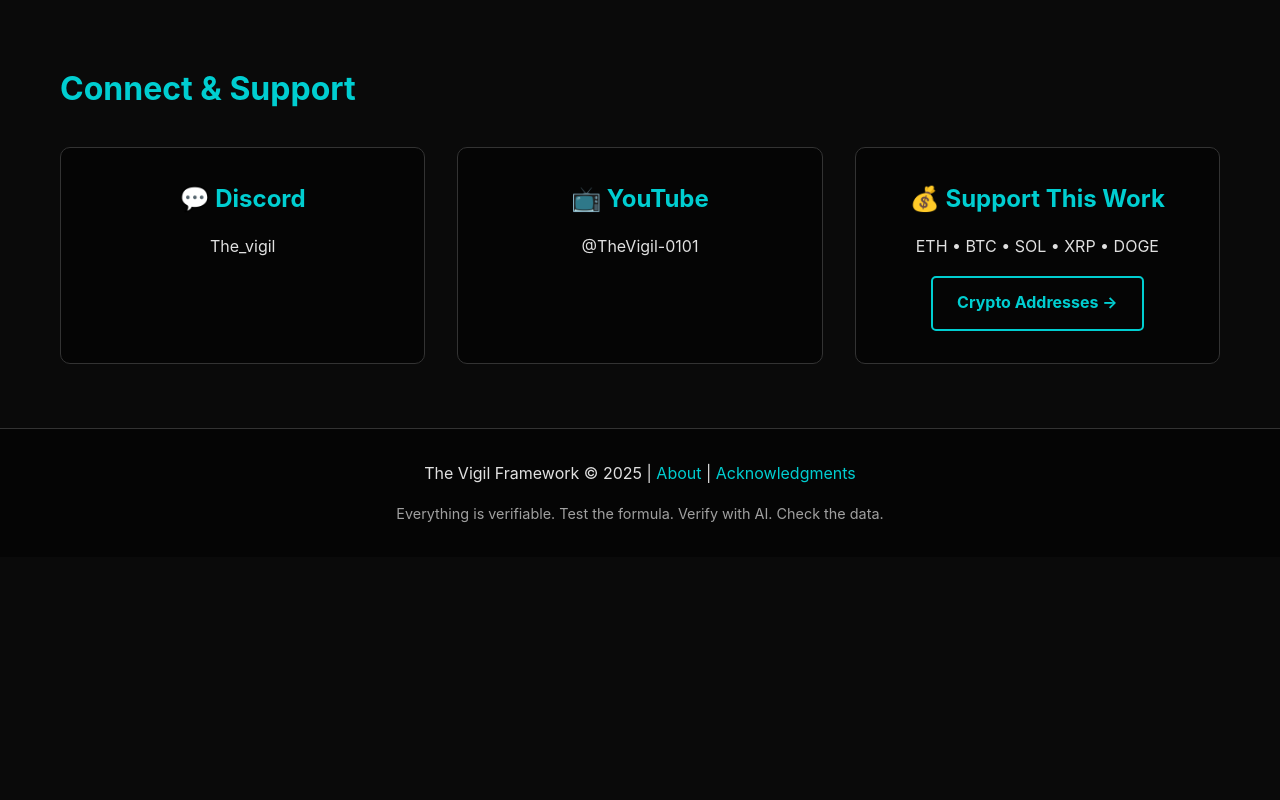
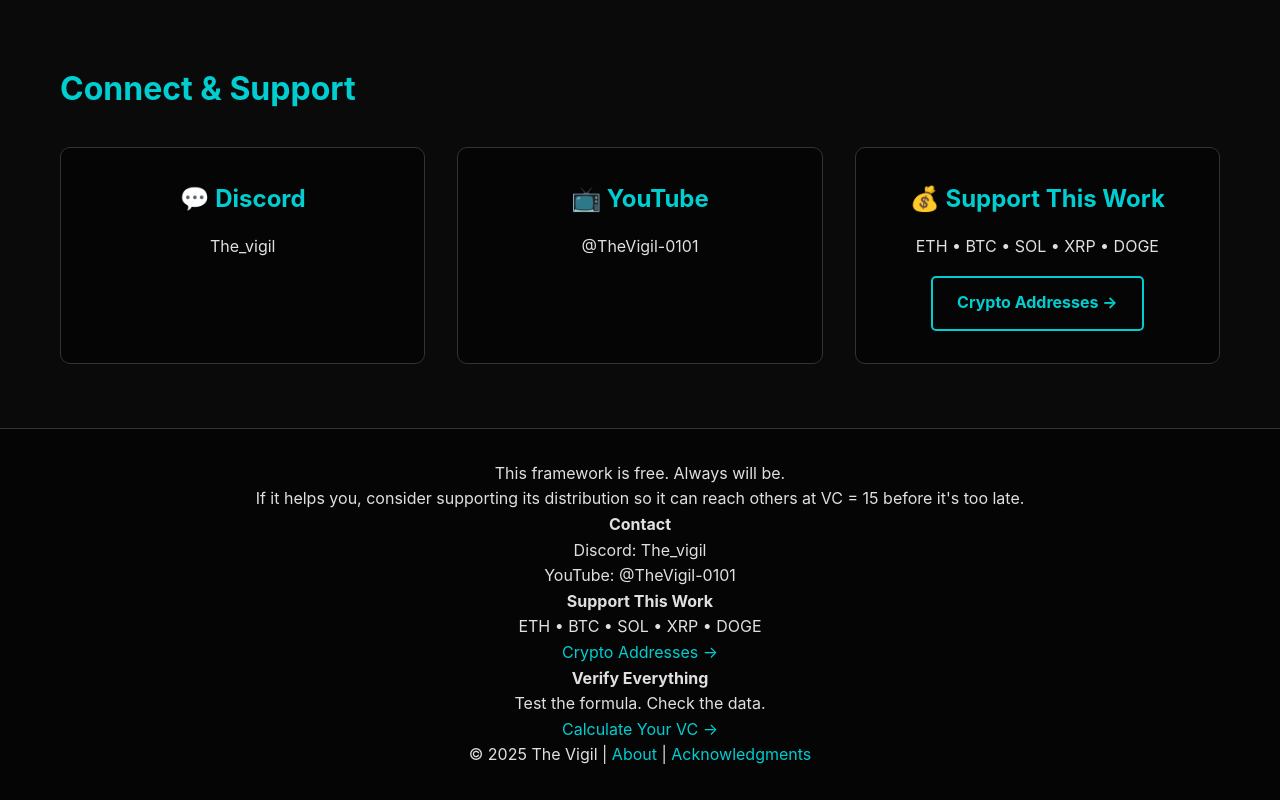
Before and after one commit to thevigil010101/Vigil-framework, a plain HTML site: page index.html in a window 1280 px wide. Shown: the part 2171-2971 px from the top of the page. Before the commit the page ends 2728 px from the top, so only its background shows below. Drawn offline with Linux system fonts and the light colour scheme.

Commit message:
Update index.html

```diff
--- a/index.html
+++ b/index.html
@@ -148,12 +148,38 @@
                 </div>
             </div>
         </section>
-    </main>
+   </main>
 
     <footer>
         <div class="container">
-            <p>The Vigil Framework © 2025 | <a href="about.html">About</a> | <a href="acknowledgments.html">Acknowledgments</a></p>
-            <p class="disclaimer">Everything is verifiable. Test the formula. Verify with AI. Check the data.</p>
+            <div class="footer-message">
+                <p class="footer-emphasis">This framework is free. Always will be.</p>
+                <p>If it helps you, consider supporting its distribution so it can reach others at VC = 15 before it's too late.</p>
+            </div>
+
+            <div class="footer-content">
+                <div class="footer-section">
+                    <h4>Contact</h4>
+                    <p>Discord: The_vigil</p>
+                    <p>YouTube: @TheVigil-0101</p>
+                </div>
+
+                <div class="footer-section">
+                    <h4>Support This Work</h4>
+                    <p>ETH • BTC • SOL • XRP • DOGE</p>
+                    <a href="about.html#crypto" class="footer-link">Crypto Addresses →</a>
+                </div>
+
+                <div class="footer-section">
+                    <h4>Verify Everything</h4>
+                    <p>Test the formula. Check the data.</p>
+                    <a href="visuals.html" class="footer-link">Calculate Your VC →</a>
+                </div>
+            </div>
+
+            <div class="footer-bottom">
+                <p>© 2025 The Vigil | <a href="about.html">About</a> | <a href="acknowledgments.html">Acknowledgments</a></p>
+            </div>
         </div>
     </footer>
 
```
